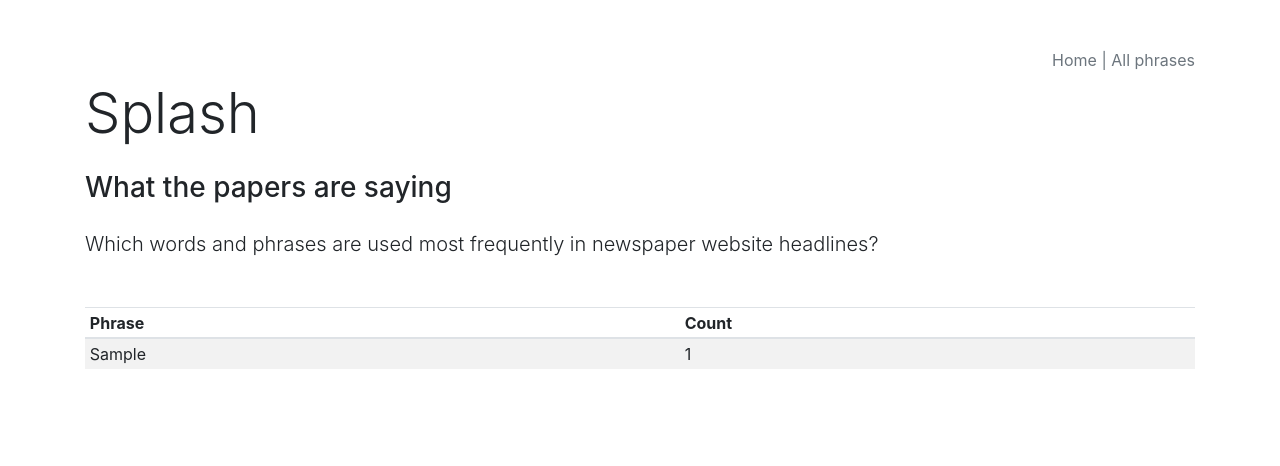
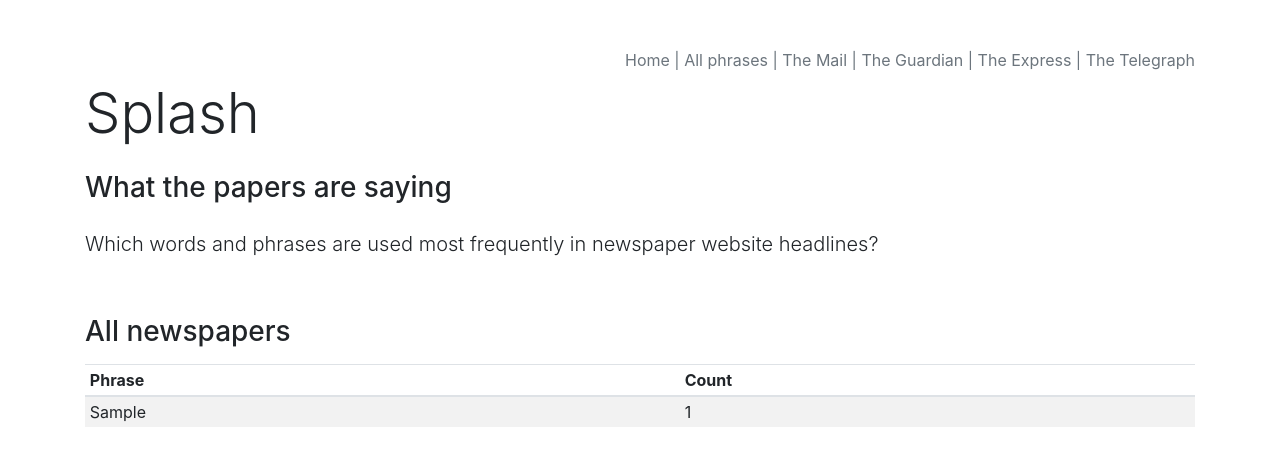
Before and after one commit to magnusvaughan/splash, a Django app: page /phrase in a window 1280 px wide. Shown: the top 466 px of the page. Run offline with Django 3.2, Linux system fonts and the light colour scheme; tables that the repository leaves empty hold one stand-in row (values such as "Sample post"); some libraries are stand-ins or nearby versions.

Commit message:
Added per newspaper filter to phrase view

```diff
--- a/splash/urls.py
+++ b/splash/urls.py
@@ -6,4 +6,5 @@ urlpatterns = [
     path('', WordlistListView.as_view(), name='home'),
     path('phrase/<int:pk>/', PhraseDetailView.as_view(), name='phrase_detail'),
     path('phrase', PhraseListView.as_view(), name='phrase'),
+    path('phrase/<newspaper>', PhraseListView.as_view(), name='phrase'),
 ]
--- a/splash/views.py
+++ b/splash/views.py
@@ -1,5 +1,6 @@
 from django.views.generic import ListView, DetailView
-from .models import Wordlist, WordTotal, Phrase
+from .models import Wordlist, WordTotal, Phrase, Newspaper
+from django.shortcuts import get_object_or_404
 
 phrases_to_ignore = [
     "he", "she", "i", "it", "they", "Comment", "you", "who", "her", "we", "What", "me",
@@ -37,10 +38,19 @@ class PhraseListView(ListView):
     ordering = ['phrase']
 
     def get_context_data(self, **kwargs):
+        if('newspaper' in self.kwargs):
+            self.newspaper = get_object_or_404(Newspaper, name=self.kwargs['newspaper'].replace('_', ' ').title())
+        else:
+            self.newspaper = None
         context = super(PhraseListView, self).get_context_data(**kwargs)
         phrases = Phrase.objects.all()
 
         wordtotals_object = {}
+
+        if(self.newspaper != None):
+            active_newspaper = self.newspaper.name
+        else:
+            active_newspaper = "All newspapers"
 
         for phrase in phrases:
             if(phrase.phrase not in phrases_to_ignore):
@@ -48,8 +58,13 @@ class PhraseListView(ListView):
                 count = 0
 
                 for wordtotal in wordtotals:
-                    count = count + wordtotal.count
-                    wordtotals_object[phrase.phrase] = count
+                    if(self.newspaper != None):
+                        if(wordtotal.wordlist.newspaper.name == self.newspaper.name):
+                            count = count + wordtotal.count
+                            wordtotals_object[phrase.phrase] = count
+                    else:
+                        count = count + wordtotal.count
+                        wordtotals_object[phrase.phrase] = count
 
         import operator
 
@@ -58,7 +73,8 @@ class PhraseListView(ListView):
         # sorted_wordtotals_truncated = sorted_wordtotals[0:200]
 
         context.update(
-            {'wordtotals': sorted_wordtotals
+            {'wordtotals': sorted_wordtotals,
+            'active_newspaper': active_newspaper
         })
 
         return context
--- a/templates/base.html
+++ b/templates/base.html
@@ -18,7 +18,15 @@
                 <div class="nav-wrapper d-block text-right">
                     <a class="py-2" href="{% url 'home' %}">Home</a>
                     <span class="text-muted">|</span>
-                    <a class="py-2" href="{% url 'phrase' %}">All phrases</a>
+                    <a class="py-2" href="/phrase">All phrases</a>
+                    <span class="text-muted">|</span>
+                    <a class="py-2" href="/phrase/the_mail">The Mail</a>
+                    <span class="text-muted">|</span>
+                    <a class="py-2" href="/phrase/the_guardian">The Guardian</a>
+                    <span class="text-muted">|</span>
+                    <a class="py-2" href="/phrase/the_express">The Express</a>
+                    <span class="text-muted">|</span>
+                    <a class="py-2" href="/phrase/the_telegraph">The Telegraph</a>
                 </div>
                 <a href="{% url 'home' %}"><h1 class="display-4 py-2">Splash</h1></a>
                 <h3 class="py-2">What the papers are saying</h3>
--- a/templates/phrase.html
+++ b/templates/phrase.html
@@ -2,6 +2,7 @@
 {% block content %}
 <div class="row">
     <div class="col-md-12">
+        <h3 class="py-2">{{ active_newspaper }}</h3>
         <div class="table-responsive">
             <table class="table table-striped table-sm">
                 <thead>
```
